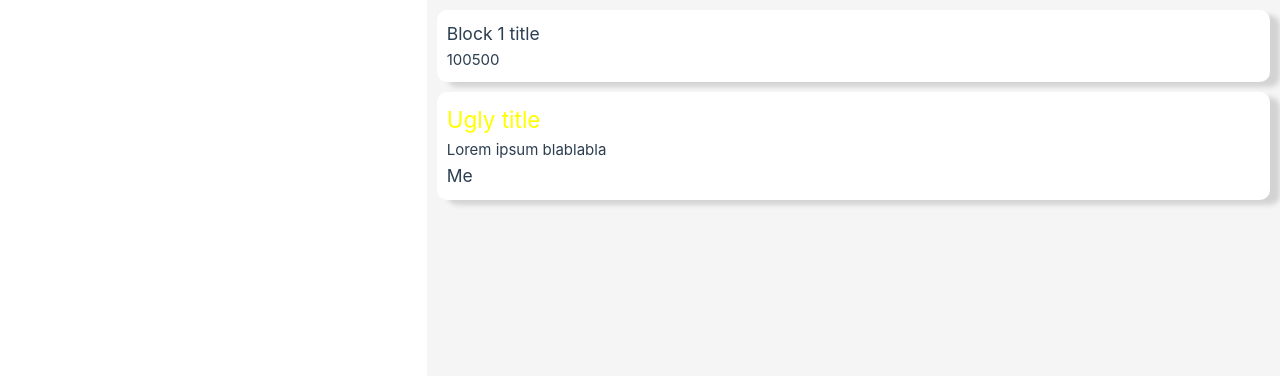
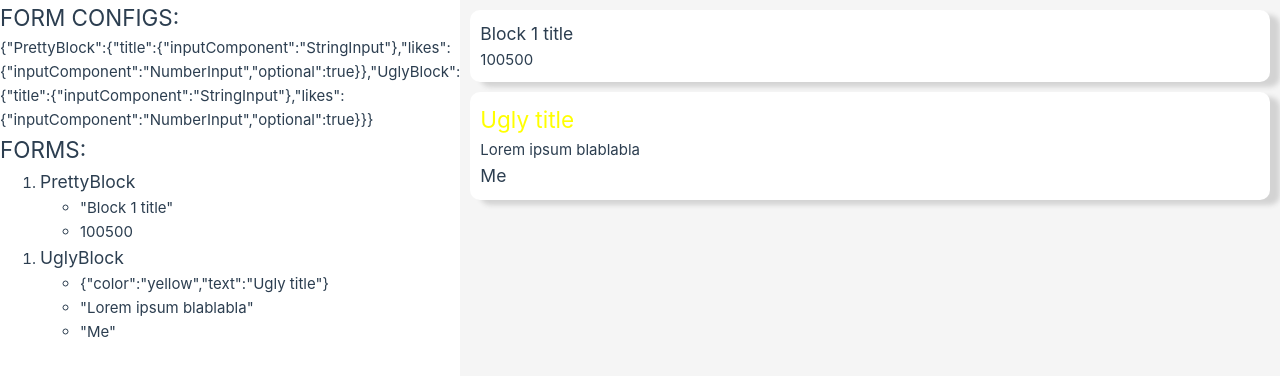
Before and after one commit to domstrueboy/new-cms, a Vue app: page / in a window 1280 px wide. Shown: the top 376 px of the page. Built offline with nearby package versions, Linux system fonts and the light colour scheme.

Commit message:
worked on DataEditor area

```diff
--- a/src/components/DataEditor.vue
+++ b/src/components/DataEditor.vue
@@ -1,18 +1,37 @@
 <template>
     <aside>
-        <p v-for="block in page" :key="block.name">
-            <ul>
-                <li v-for="(prop, name) in block.config">
-                    <h3>{{ name }}</h3>
-                    <p>{{ prop }}</p>
-                </li>
-            </ul>
-        </p>
+        <h1>FORM CONFIGS:</h1>
+        <p>{{ JSON.stringify(formsConfig) }}</p>
+        <h1>FORMS:</h1>
+        <ol v-for="block in page" :key="block.name">
+            <li>
+                <h3>{{ block.name }}</h3>
+                <ul>
+                    <li v-for="prop in block.props">
+                        {{ JSON.stringify(prop) }}
+                        <!-- <h3>NAME {{ propName }}</h3>
+                        <p>VALUE {{ propValue }}</p> -->
+
+                        <!-- <component
+                            v-for="block in page"
+                            :key="block.name"
+                            :is="block.name"
+                            v-bind="block.props"
+                        /> -->
+                    </li>
+                </ul>
+            </li>
+        </ol>
+
+            <!-- <p>{{ JSON.stringify(block) }}</p> -->
+
+
     </aside>
 </template>
 
 <script setup lang="ts">
 import { usePageStore } from '@/stores/page'
+import formsConfig from '@/forms'
 
 const { page } = usePageStore()
 </script>
--- /dev/null
+++ b/src/forms/index.ts
@@ -0,0 +1,9 @@
+import type { TAllFormsConfig } from '@/types'
+import { prettyBlockFormConfig } from './configs/PrettyBlockFormConfig'
+
+const allFormsConfig: TAllFormsConfig = {
+    PrettyBlock: prettyBlockFormConfig,
+    UglyBlock: prettyBlockFormConfig, // @todo: replace it to uglyBlockFormConfig when it's ready
+}
+
+export default allFormsConfig;
--- a/src/stores/page.ts
+++ b/src/stores/page.ts
@@ -1,6 +1,5 @@
 import { ref, computed, defineAsyncComponent, type AsyncComponentLoader, type VueElementConstructor } from 'vue'
 import { defineStore } from 'pinia'
-import { prettyBlockFormConfig } from '@/lib/blocks/PrettyBlock/PrettyBlock.config'
 
 import samplePage from '@/server/samplePage'
 
--- a/src/types.ts
+++ b/src/types.ts
@@ -21,6 +21,7 @@ type TBlockProps = IPrettyBlockProps | IUglyBlockProps;
 
 export interface IBlock {
   name: TBlockNames,
-  // formConfig: TBlockFormConfig,
-  props: IPrettyBlockProps | IUglyBlockProps,
+  props: TBlockProps,
 }
+
+export type TAllFormsConfig = Record<TBlockNames, TBlockFormConfig>;
```
Also changed, not shown: src/forms/configs/PrettyBlockFormConfig.ts (renamed from src/lib/blocks/PrettyBlock/PrettyBlock.config.ts).
